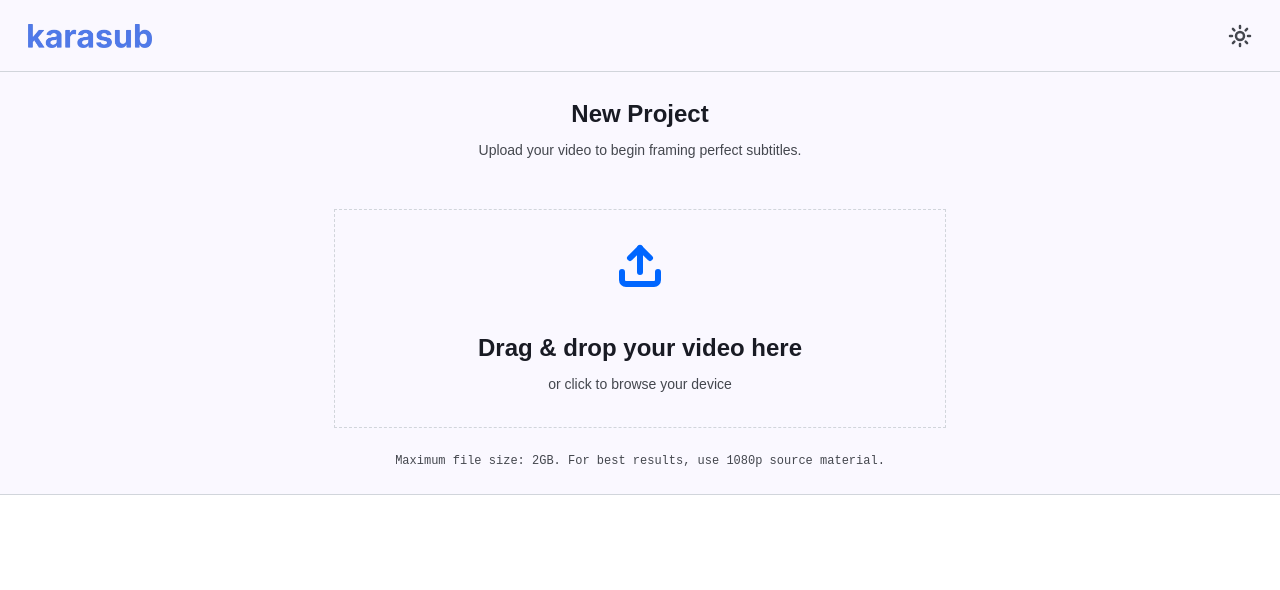
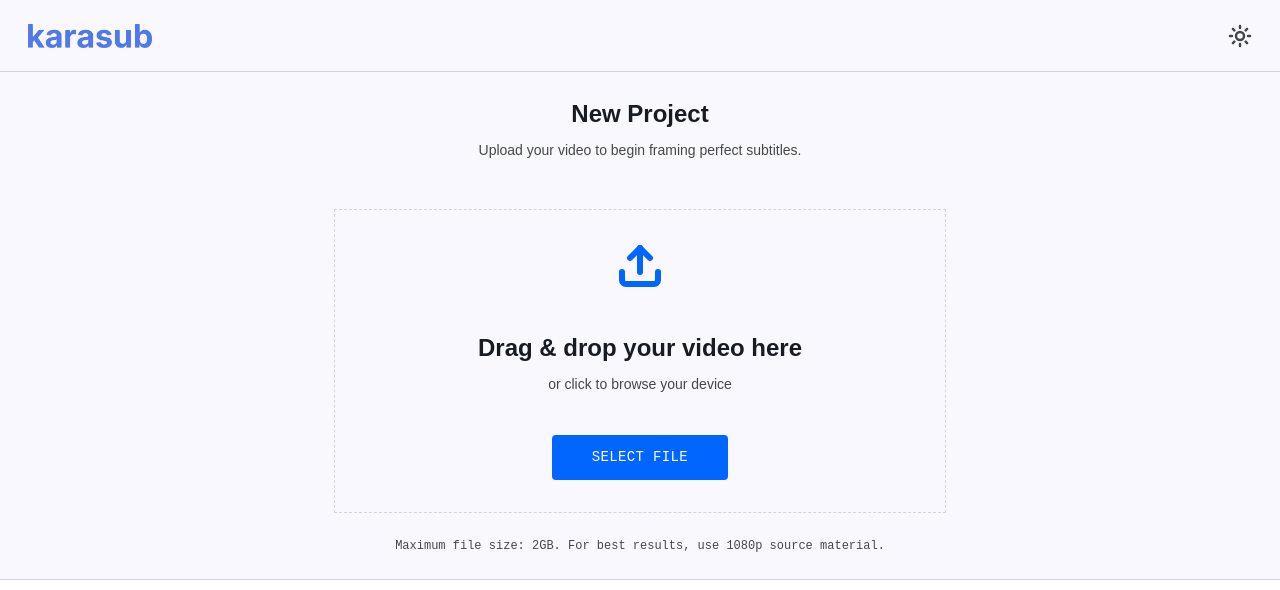
Before and after one commit to nvn0x33/karasub-web, a React (Vite) app in the folder client/: page / in a window 1280 px wide. Shown: the top 590 px of the page. Built offline with nearby package versions, Linux system fonts and the light colour scheme.

Commit message:
feat: add PrimaryButton component as main button template

```diff
--- /dev/null
+++ b/client/src/components/PrimaryButton.tsx
@@ -0,0 +1,11 @@
+export default function PrimaryButton({ text, handleClick, ...props }) {
+    return (
+        <label
+            className="bg-primary py-3 px-10 rounded text-white text-size-desc tracking-wide font-mono"
+            onClick={handleClick}
+            {...props}
+        >
+            {text}
+        </label>
+    );
+}
--- a/client/src/components/UploadBox.tsx
+++ b/client/src/components/UploadBox.tsx
@@ -1,5 +1,6 @@
 import { Upload } from "lucide-react";
 import HeadDesc from "./HeadDesc";
+import PrimaryButton from "./PrimaryButton";
 
 export default function UploadBox() {
     return (
@@ -10,6 +11,12 @@ export default function UploadBox() {
                 desc="or click to browse your device"
             />
             <input type="file" id="videoInput" accept="video/*" hidden />
+            <PrimaryButton
+                text="SELECT FILE"
+                handleClick={() => {}}
+                id="videoInput"
+                htmlFor="videoInput"
+            />
         </div>
     );
 }
--- a/client/src/index.css
+++ b/client/src/index.css
@@ -41,6 +41,7 @@
     -moz-osx-font-smoothing: grayscale;
 }
 
-button {
+button,
+label {
     cursor: pointer;
 }
```
